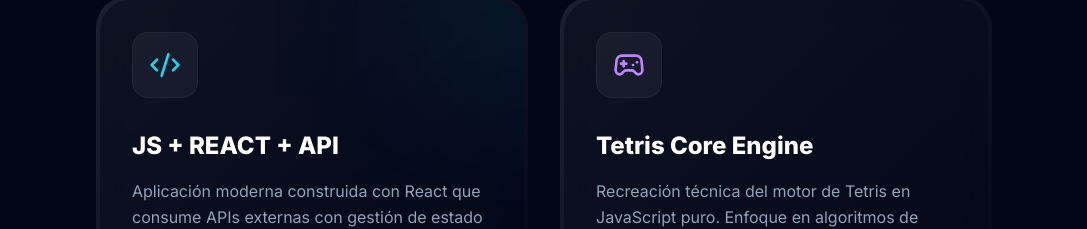
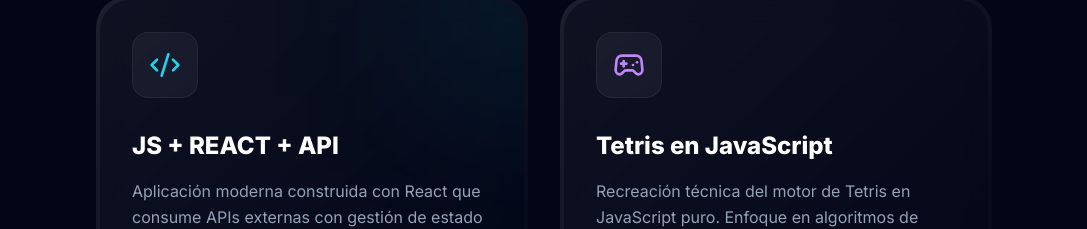
Before and after one commit to joelgarciaman/JoelPortfolio, a React (Vite) app: page / in a window 1280 px wide. Shown: the part 3152-3381 px from the top of the page, without its empty margins (96-1183 px from the left). Built offline with nearby package versions, Linux system fonts and the light colour scheme.

Commit message:
tetrisJS

```diff
--- a/src/components/Projects.tsx
+++ b/src/components/Projects.tsx
@@ -12,7 +12,7 @@ const Projects = () => {
             color: "cyan"
         },
         {
-            title: "Tetris Core Engine",
+            title: "Tetris en JavaScript",
             description: "Recreación técnica del motor de Tetris en JavaScript puro. Enfoque en algoritmos de colisión, gestión de ciclos y persistencia de datos local.",
             tags: ["JavaScript", "HTML5", "Game Engine", "CSS Animations"],
             link: "https://tetris-theta-ten.vercel.app/",
```
